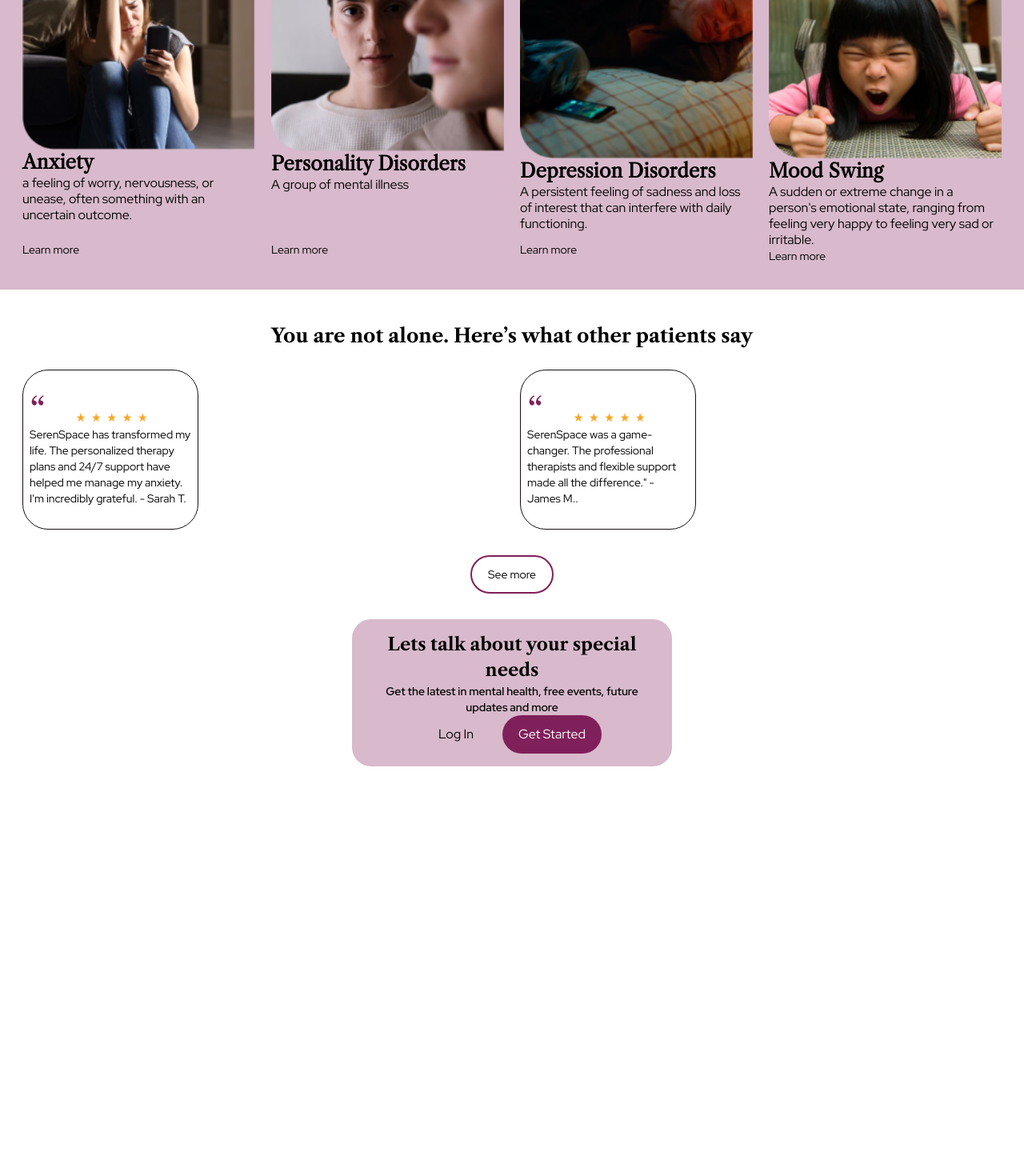
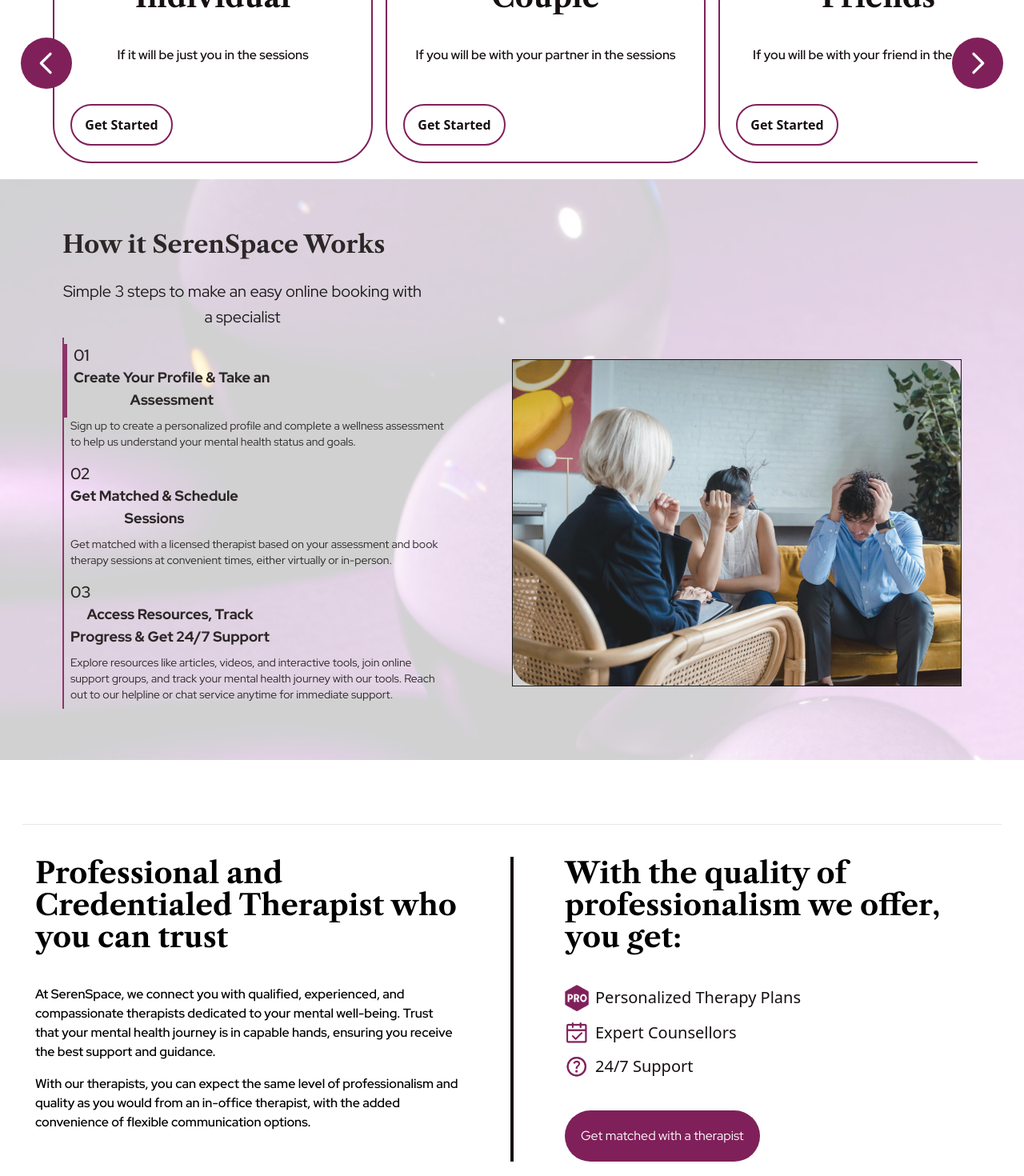
Before and after one commit to JazzyRain14/SerenSpaceFrontendForge, a React (Vite) app: page / in a window 1280 px wide. Shown: the part 980-2450 px from the top of the page at 80% size. Before the commit the page ends 1978 px from the top, so only its background shows below. Built offline with nearby package versions, Linux system fonts and the light colour scheme.

Commit message:
finished all my section responsiveness

```diff
--- a/src/App.jsx
+++ b/src/App.jsx
@@ -11,11 +11,11 @@ function App() {
   return (
     <>
       <Section1 />
-      {/* <Section2 /> */}
-      {/* <Section3 /> */}
-      {/* <Section5 /> */}
+      <Section2 />
+      <Section3 />
+      <Section5 />
       <Section6 />
-      <Section7/>
+      <Section7 />
     </>
   );
 }
--- a/src/Components/Section2.jsx
+++ b/src/Components/Section2.jsx
@@ -3,14 +3,11 @@ import "../CustomStyles.css";
 
 const Section2 = () => {
   return (
-    <div className="min-h-screen flex flex-col justify-center items-center bg-white">
-      <h1 className="text-5xl font-LibreBold mb-20 text-black">Who we serve</h1>
-      <div className="flex justify-between items-center space-x-4">
-
-        {/* Cards */}
-        <div className="relative flex justify-between items-center gap-5 w-full">
+    <div className="overflow-hidden flex flex-col min-h-[450px] max-lg:px-[38px] lg:px-[58px] bg-white">
+      <h1 className="text-5xl text-center font-LibreBold my-14 text-black">Who we serve</h1>
+      <div className="flex-1 relative flex items-center">
         {/* Left Arrow */}
-          <button className="absolute -left-8 bg-primary text-white w-16 h-16 rounded-full flex items-center justify-center">
+        <button className="absolute -left-8  z-50 bg-primary text-white w-16 h-16 rounded-full flex items-center justify-center">
           <svg
             xmlns="http://www.w3.org/2000/svg"
             fill="none"
@@ -26,8 +23,10 @@ const Section2 = () => {
             />
           </svg>
         </button>
-          {/* Individual Card */}
-          <div className="border-2 w-[350px] h-[250px] border-primary p-6 custom-card-radius text-left h-60 flex flex-col">
+        {/* Cards */}
+        <div className="w-full flex overflow-x-auto scroll-smooth p-2 space-x-4">
+          {/* individual card */}
+          <div className="border-2 md:w-[400px] h-[250px] max-md:w-full border-primary flex-shrink-0 custom-card-radius text-left flex flex-col items-center p-5">
             <h2 className="font-LibreBold  text-center text-4xl mb-2 text-brown-black">
               Individual
             </h2>
@@ -40,9 +39,8 @@ const Section2 = () => {
               Get Started
             </button>
           </div>
-
           {/* Couple Card */}
-          <div className="border-2 w-[350px] h-[250px] border-primary p-6 custom-card-radius text-left h-60 flex flex-col">
+          <div className="border-2 md:w-[400px] h-[250px] max-md:w-full border-primary flex-shrink-0 custom-card-radius text-left  flex flex-col items-center p-5">
             <h2 className="font-LibreBold text-4xl text-center mb-2 text-brown-black">
               Couple
             </h2>
@@ -55,9 +53,8 @@ const Section2 = () => {
               Get Started
             </button>
           </div>
-
           {/* Friends Card */}
-          <div className="border-2 w-[350px] h-[250px] border-primary p-6 custom-card-radius text-left h-60 flex flex-col">
+          <div className="border-2 md:w-[400px] h-[250px] max-md:w-full border-primary flex-shrink-0 custom-card-radius text-left  flex flex-col items-center p-5">
             <h2 className="font-LibreBold text-4xl text-center mb-2 text-brown-black">
               Friends
             </h2>
@@ -69,6 +66,7 @@ const Section2 = () => {
             <button className="bg-transparent text-brown-black font-semibold border-2 border-primary px-4 py-3 custom-button-radius w-32 self-start">
               Get Started
             </button>
+          </div>
         </div>
         {/* Right Arrow */}
         <button className="absolute -right-8 bg-primary text-white w-16 h-16 rounded-full flex items-center justify-center">
@@ -88,9 +86,7 @@ const Section2 = () => {
           </svg>
         </button>
       </div>
-
-      </div>
-    </div>
+    </div >
   );
 };
 
--- a/src/Components/Section3.jsx
+++ b/src/Components/Section3.jsx
@@ -16,7 +16,7 @@ const Section3 = () => {
       </div>
 
       <div className="flex gap-[5rem] justify-between items-center">
-        <div className="border-l-2 border-primary flex flex-col justify-center items-center gap-4 py-2 max-w-[400px] w-full">
+        <div className=" border-l-2 border-primary flex-1 space-y-4 py-2">
 
           <div className="flex flex-col">
             <div className="border-l-4 border-primary pl-2">
@@ -65,14 +65,14 @@ const Section3 = () => {
             </p>
           </div>
         </div>
-
-        <div className="flex justify-center flex-1 w-[550px]">
+        <div className="border border-black flex items-center w-1/2 h-full max-md:hidden">
           <img
             src={Frame16}
             alt="People in therapy session"
-            className="w-auto h-auto max-w-full"
+            className="w-full"
           />
         </div>
+        {/* flex items-center h-full w-1/2 max-tablet:w-full */}
       </div>
     </div>
   );
--- a/src/Components/Section5.jsx
+++ b/src/Components/Section5.jsx
@@ -5,44 +5,44 @@ import Questionmark from '../assets/Images/Questionmark.png'
 
 const Section5 = () => {
     return (
-        <div className='h-full w-full py-10 px-[78px]'>
+        <div className='h-full w-full py-10 px-[28px]'>
             <hr className="bg-brown-black my-10" />
-            <div className='flex justify-around gap-[3rem] w-full'>
-                <div className='flex flex-col gap-10 w-1/2 px-4'>
-                    <h1 className='font-semibold font-LibreBold text-4xl'>
+            <div className='flex justify-around gap-[3rem] max-sm:gap-2 w-full'>
+                <div className='flex flex-col gap-10 w-1/2 px-4 max-md:px-2 max-md:gap-5 max-sm:gap-2 max-sm:p-0'>
+                    <h1 className='font-semibold font-LibreBold text-4xl max-md:text-2xl max-sm:text-lg'>
                         Professional and Credentialed Therapist who you can trust
                     </h1>
                     <div className='flex flex-col gap-4'>
-                        <p className='font-semibold font-RedHat'>
+                        <p className='font-semibold max-sm:text-sm max-sm:leading-4 font-RedHat'>
                             At SerenSpace, we connect you with qualified, experienced, and compassionate therapists dedicated to your mental well-being. Trust that your mental health journey is in capable hands, ensuring you receive the best support and guidance.
                         </p>
-                        <p className='font-semibold font-RedHat'>
+                        <p className='font-semibold max-sm:text-sm max-sm:leading-4 font-RedHat'>
                             With our therapists, you can expect the same level of professionalism and quality as you would from an in-office therapist, with the added convenience of flexible communication options.
                         </p>
                     </div>
                 </div>
 
-                <div className='border-2 border-brown-black' />
+                <div className='border-2 max-sm:border border-brown-black' />
 
-                <div className='flex flex-col gap-10 w-1/2 px-4'>
-                    <h1 className='font-semibold font-LibreBold text-4xl'>
+                <div className='flex flex-col gap-10 w-1/2 px-4 max-md:px-2 max-md:gap-5 max-sm:gap-2 max-sm:p-0'>
+                    <h1 className='font-semibold font-LibreBold text-4xl max-md:text-2xl max-sm:text-lg'>
                         With the quality of professionalism we offer, you get:
                     </h1>
-                    <div className='flex flex-col gap-3'>
-                        <p className='flex items-center text-brown-black gap-2 text-xl'>
+                    <div className='flex flex-col gap-3 max-sm:gap-0'>
+                        <p className='flex items-center text-brown-black gap-2 text-xl max-sm:text-sm'>
                             <span><img src={Pro} alt="" width={30} /></span>
                             Personalized Therapy Plans
                         </p>
-                        <p className='flex text-brown-black items-center gap-2 text-xl'>
+                        <p className='flex items-center text-brown-black gap-2 text-xl max-sm:text-sm'>
                             <span><img src={Calendar} alt="" width={30} /></span>
                             Expert Counsellors
                         </p>
-                        <p className='flex items-center gap-2 text-brown-black text-xl'>
+                        <p className='flex items-center text-brown-black gap-2 text-xl max-sm:text-sm'>
                             <span><img src={Questionmark} alt="" width={30} /></span>
                             24/7 Support
                         </p>
                     </div>
-                    <button className='bg-primary p-5 w-fit rounded-full font-RedHat text-white'>
+                    <button className='bg-primary p-5 max-sm:p-2 w-fit rounded-full font-RedHat text-white'>
                         Get matched with a therapist
                     </button>
                 </div>
--- a/src/Components/Section6.jsx
+++ b/src/Components/Section6.jsx
@@ -7,44 +7,44 @@ const Section6 = () => {
     return (
         <div className='h-full w-full py-10 px-[28px] bg-secondary'>
             <div className='flex items-center justify-between mb-6'>
-                <h1 className='w-1/2 font-LibreBold text-[28px]'>Whatever the challenge is, it can be solved.</h1>
-                <button className='bg-primary py-3 px-5 rounded-full font-RedHat text-white'>Explore all</button>
+                <h1 className='w-[65%] font-LibreBold max-sm:text-[18px] text-[28px]'>Whatever the challenge is, it can be solved.</h1>
+                <button className='bg-primary py-3 px-5 max-sm:px-3 max-sm:text-sm rounded-full font-RedHat text-white'>Explore all</button>
             </div>
-            <div className='grid grid-cols-2 lg:grid-cols-4 gap-5'>
+            <div className='w-full grid grid-cols-2 place-items-center lg:grid-cols-4 gap-5'>
                 {/* card */}
-                <div className='flex flex-col h-[400px] max-w-[300px]'>
+                <div className='flex flex-col max-w-[300px]'>
                     <img src={Therapist1} alt="" className='w-full' />
-                    <footer className='flex-1 relative'>
+                    <footer className='relative  min-h-[200px]'>
                         <h1 className='font-LibreRegular text-2xl font-semibold'>Anxiety</h1>
                         <p className='font-RedHat leading-5'>a feeling of worry, nervousness, or unease, often something with an uncertain outcome.</p>
-                        <span className='absolute bottom-0 text-sm font-RedHat'>Learn more</span>
+                        <a className='absolute bottom-0 text-sm font-RedHat'>Learn more</a>
                     </footer>
                 </div>
                 {/* card */}
-                <div className='flex flex-col max-w-[300px] h-[400px] '>
+                <div className='flex flex-col max-w-[300px]'>
                     <img src={Therapist2} alt="" className='w-full' />
-                    <footer className='flex-1 relative'>
+                    <footer className='min-h-[200px] relative'>
                         <h1 className='font-LibreRegular text-2xl font-semibold'>Personality Disorders</h1>
-                        <p className='font-RedHat leading-5 mb-5'>A group of mental illness</p>
-                        <span className='absolute bottom-0 text-sm font-RedHat'>Learn more</span>
+                        <p className='font-RedHat leading-5'>a feeling of worry, nervousness, or unease, often something with an uncertain outcome.</p>
+                        <a className='text-sm font-RedHat absolute bottom-0'>Learn more</a>
                     </footer>
                 </div>
                 {/* card */}
-                <div className='flex flex-col max-w-[300px] h-[400px] '>
+                <div className='flex flex-col max-w-[300px]'>
                     <img src={Therapist3} alt="" className='w-full' />
-                    <footer className='flex-1 relative'>
+                    <footer className='relative  min-h-[200px]'>
                         <h1 className='font-LibreRegular text-2xl font-semibold'>Depression Disorders</h1>
                         <p className='font-RedHat leading-5 mb-5'>A persistent feeling of sadness and loss of interest that can interfere with daily functioning.</p>
-                        <span className='absolute bottom-0 text-sm font-RedHat'>Learn more</span>
+                        <a className='text-sm font-RedHat absolute bottom-0'>Learn more</a>
                     </footer>
                 </div>
                 {/* card */}
-                <div className='flex flex-col max-w-[300px] h-[400px] '>
+                <div className='flex flex-col max-w-[300px]'>
                     <img src={Therapist4} alt="" className='w-full' />
-                    <footer className='flex-1 relative'>
+                    <footer className='relative min-h-[200px]'>
                         <h1 className='font-LibreRegular text-2xl font-semibold'>Mood Swing</h1>
                         <p className='font-RedHat leading-5 mb-5'>A sudden or extreme change in a person's emotional state, ranging from feeling very happy to feeling very sad or irritable.</p>
-                        <span className='absolute bottom-0 text-sm font-RedHat'>Learn more</span>
+                        <a className='text-sm font-RedHat absolute bottom-0'>Learn more</a>
                     </footer>
                 </div>
             </div>
--- a/src/Components/Section7.jsx
+++ b/src/Components/Section7.jsx
@@ -4,30 +4,35 @@ import invertComma from '../assets/Images/invertComma.png'
 const Section7 = () => {
     return (
         <div className='h-full w-full py-10 px-[28px]'>
-            <h1 className='font-LibreBold text-[24px] mb-6 text-center'>You are not alone. Here’s what other patients say</h1>
-            <div className=' grid grid-cols-2 gap-5 '>
-                <div className='col-span-1 w-[220px] h-[200px] p-2 border rounded-[2rem] border-brown-black flex flex-col items-center justify-center'>
+            <h1 className='font-LibreBold text-[24px] max-sm:text-[20px] mb-6 text-center'>You are not alone. Here’s what other patients say</h1>
+            {/* cards */}
+            <div className='flex max-sm:flex-col justify-center items-center max-sm:gap-5 gap-10'>
+                <div className='w-[350px] max-sm:w-full h-[220px] p-2 border rounded-[2rem] border-brown-black flex flex-col items-center'>
                     <div className='w-full'>
                         <img src={invertComma} alt="" />
+                        <div className=' grid place-content-center'>
+                            <img src={Frame38} alt="" className=' w-[150px]' />
+                        </div>
                     </div>
-                    <img src={Frame38} alt="" className=' w-[100px] grid place-content-center' />
-                    <p className='text-sm font-RedHat'>SerenSpace has transformed my life. The personalized therapy plans and 24/7 support have helped me manage my anxiety. I'm incredibly grateful. - Sarah T.</p>
+                    <p className='text-lg flex-1 flex justify-center items-center font-RedHat max-sm:text-sm max-sm:leading-5'>SerenSpace has transformed my life. The personalized therapy plans and 24/7 support have helped me manage my anxiety. I'm incredibly grateful. - Sarah T.</p>
                 </div>
-                <div className='col-span-1 w-[220px] h-[200px] p-2 border rounded-[2rem] border-brown-black flex flex-col items-center justify-center'>
+                <div className='w-[350px] max-sm:w-full h-[220px] p-2 border rounded-[2rem] border-brown-black flex flex-col items-center'>
                     <div className='w-full'>
                         <img src={invertComma} alt="" />
+                        <div className=' grid place-content-center'>
+                            <img src={Frame38} alt="" className=' w-[150px]' />
+                        </div>
                     </div>
-                    <img src={Frame38} alt="" className='grid w-[100px] place-content-center' />
-                    <p className='text-sm font-RedHat'>SerenSpace was a game-changer. The professional therapists and flexible support made all the difference." - James M..</p>
+                    <p className='text-lg flex-1 flex justify-center items-center font-RedHat max-sm:text-sm max-sm:leading-5'>SerenSpace was a game-changer. The professional therapists and flexible support made all the difference." - James M..</p>
                 </div>
             </div>
             <div className='my-8 flex items-center justify-center w-full'>
-                <button className='border-2 border-primary py-3 px-5 text-sm rounded-full font-RedHat'>
+                <button className='border-2 border-primary py-3 px-5 text-lg font-semibold max-sm:text-sm rounded-full font-RedHat'>
                     See more
                 </button>
             </div>
 
-            <div className='flex justify-center items-center'>
+            <div className='flex tablet:hidden justify-center items-center'>
                 <div className='w-[400px] p-4 rounded-3xl bg-secondary border-brown-black flex flex-col items-center justify-center'>
                     <h1 className='text-[22px] font-LibreBold text-center leading-8'>Lets talk about your special needs</h1>
                     <p className='text-center text-sm font-RedHat font-medium'>Get the latest in mental health, free events, future updates and more</p>
--- a/src/index.css
+++ b/src/index.css
@@ -2,15 +2,42 @@
 @tailwind components;
 @tailwind utilities;
 
-@font-face{
-  font-family:'LibreBold';
+
+
+@font-face {
+  font-family: 'LibreBold';
   src: url('./assets/Fonts/LibreCaslonText-Bold.ttf')
 }
-@font-face{
-  font-family:'LibreRegular';
+
+@font-face {
+  font-family: 'LibreRegular';
   src: url('./assets/Fonts/LibreCaslonText-Regular.ttf')
 }
-@font-face{
-  font-family:'RedHat';
+
+@font-face {
+  font-family: 'RedHat';
   src: url('./assets/Fonts/RedHatDisplay-VariableFont_wght.ttf')
 }
+
+/* width */
+::-webkit-scrollbar {
+  width: 8px;
+  height: 4px;
+}
+
+/* Track */
+::-webkit-scrollbar-track {
+  background: #888;
+  border-radius: 5px;
+}
+
+/* Handle */
+::-webkit-scrollbar-thumb {
+  background: #D8BACC;
+  border-radius: 5px;
+}
+
+/* Handle on hover */
+::-webkit-scrollbar-thumb:hover {
+  background: #555;
+}
```
Also changed, not shown: src/Components/Section1.jsx (+5 -5 lines). Lines whose indentation alone changed are shown as unchanged.
